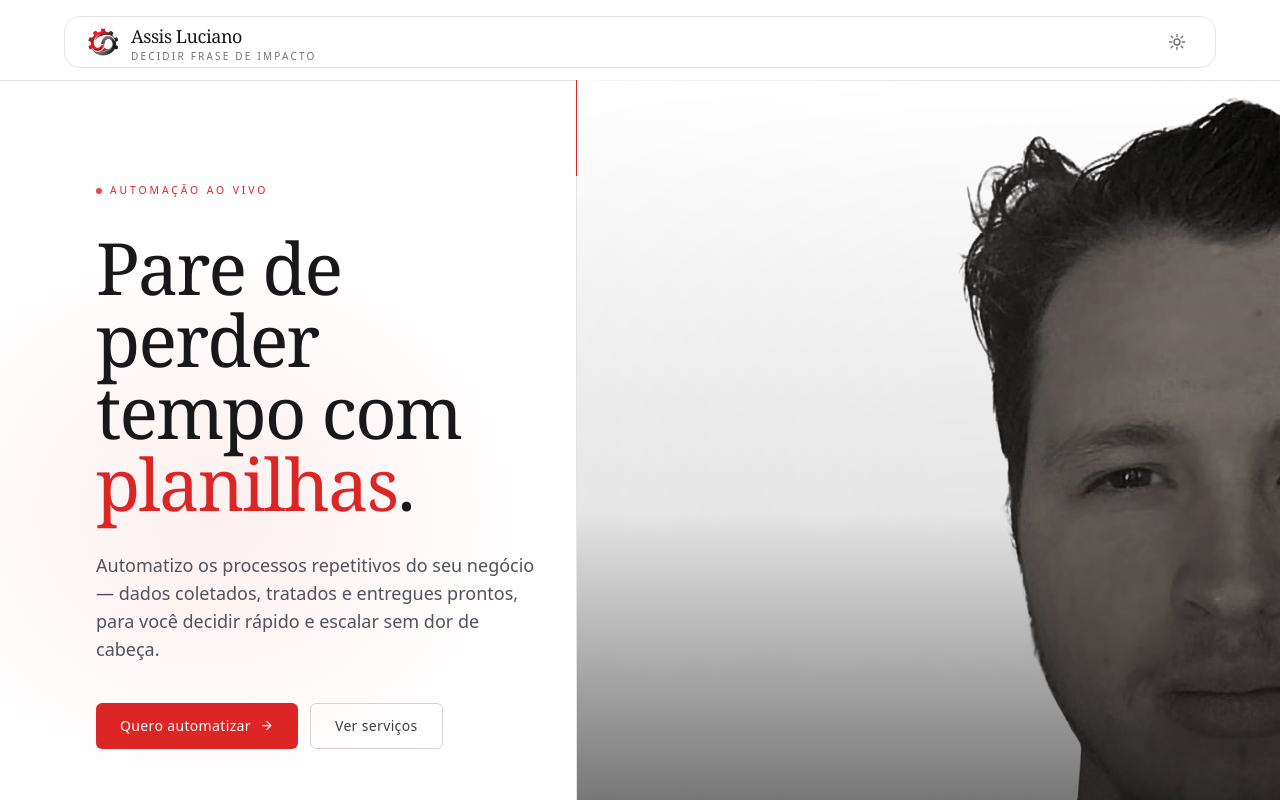
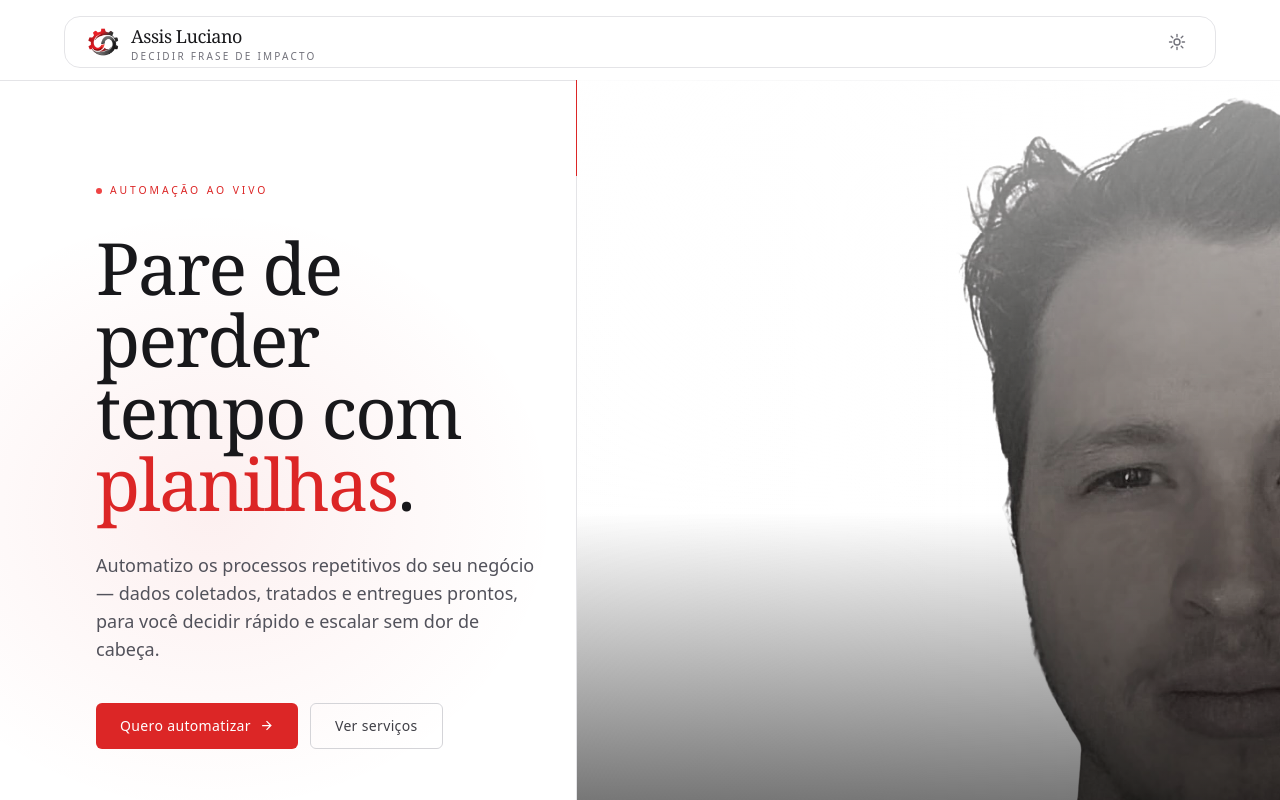
Before and after one commit to Danielalveslira/assis_automacoes, a Next.js app: page /home in a window 1280 px wide. Shown: the top 800 px of the page. Built offline with nearby package versions, Linux system fonts and the light colour scheme.

Commit message:
melhorias no form

```diff
--- a/components/HeroAutomacao.tsx
+++ b/components/HeroAutomacao.tsx
@@ -126,11 +126,45 @@ export default function HeroAutomacao() {
               className="absolute left-0 top-0 w-px h-24 bg-red-600 z-20 hidden md:block"
             />
 
+            {/* Logo em background — atrás da foto */}
+            <div className="
+              hidden md:flex items-center justify-center
+              absolute z-0
+              inset-0
+              animate-[fadeUp_0.7s_0.9s_both]
+            ">
+              <div className="relative">
+                {/* Glow sutil da logo */}
+                <div
+                  aria-hidden
+                  className="
+                    absolute inset-0 -m-16
+                    bg-[radial-gradient(ellipse_at_center,rgba(220,38,38,0.15),transparent_60%)]
+                    blur-3xl
+                  "
+                />
+                <img
+                  src="/clara.png"
+                  alt=""
+                  aria-hidden
+                  className="
+                    relative w-64 lg:w-80 xl:w-96 h-auto
+                    opacity-[0.08] dark:opacity-[0.12]
+                    blur-[1px]
+                    grayscale
+                    pointer-events-none
+                    select-none
+                  "
+                />
+              </div>
+            </div>
+
             {/* Imagem: cobre todo o espaço, sem border-radius no lado direito */}
             <div className="
               absolute inset-0
               overflow-hidden
               rounded-none
+              z-[1]
             ">
               <img
                 src="/assis_semfundo.png"
@@ -144,15 +178,19 @@ export default function HeroAutomacao() {
                 "
               />
 
-              {/* Overlay gradiente: esquerda (integração com a seção) + base escura */}
+              {/* Overlay gradiente: esquerda (integração com a seção) */}
               <div className="
                 absolute inset-0
                 bg-gradient-to-r from-white/80 via-white/10 to-transparent
                 dark:from-zinc-950/90 dark:via-zinc-950/20 dark:to-transparent
               " />
+
+              {/* Overlay gradiente: CLARO em cima → ESCURO embaixo */}
               <div className="
                 absolute inset-0
-                bg-gradient-to-t from-black/75 via-black/10 to-transparent
+                bg-gradient-to-b
+                from-white/60 via-transparent to-black/80
+                dark:from-zinc-950/50 dark:via-transparent dark:to-black/90
               " />
 
             </div>
@@ -189,7 +227,8 @@ export default function HeroAutomacao() {
           .animate-\\[fadeUp_0\\.7s_0\\.4s_both\\],
           .animate-\\[fadeUp_0\\.7s_0\\.5s_both\\],
           .animate-\\[fadeUp_0\\.7s_0\\.55s_both\\],
-          .animate-\\[fadeUp_0\\.7s_0\\.7s_both\\] {
+          .animate-\\[fadeUp_0\\.7s_0\\.7s_both\\],
+          .animate-\\[fadeUp_0\\.7s_0\\.9s_both\\] {
             animation: none !important;
           }
         }
--- a/components/VideoSection.tsx
+++ b/components/VideoSection.tsx
@@ -193,7 +193,7 @@ function VideoModal({ video, onClose }: { video: Video; onClose: () => void }) {
                 <iframe
                   id="formulario-de-solicitacao-de-servico-6x78e7"
                   title="Formulário de Solicitação de Serviço"
-                  src="https://opnform.com/forms/formulario-de-solicitacao-de-servico-6x78e7"
+                  src="https://opnform.com/forms/contact-form-woeypr"
                   className="w-full border-0 rounded-md bg-white"
                   style={{ minHeight: '539px' }}
                 />
```
